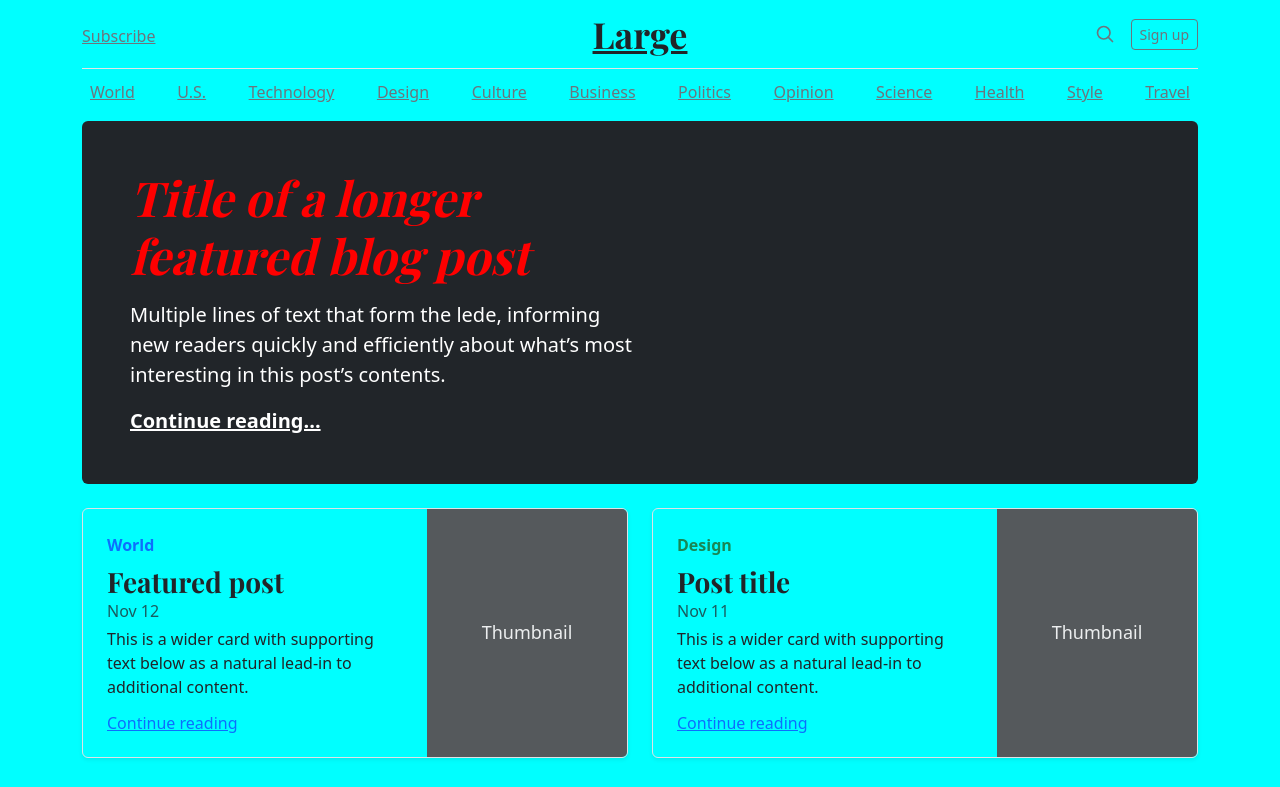
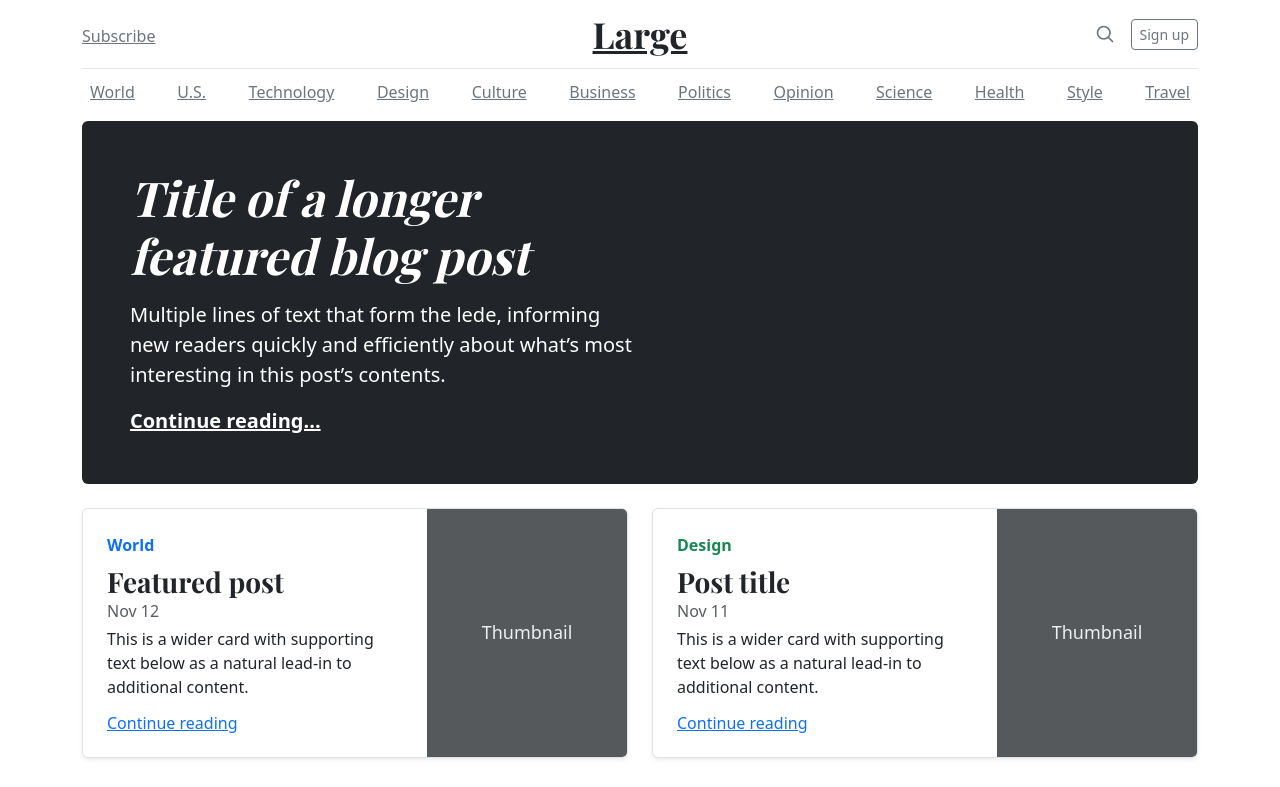
Before and after one commit to DiegoCassellis/BlogTest, a plain HTML site: page index.html in a window 1280 px wide. Shown: the top 787 px of the page. Drawn offline with nearby package versions, Linux system fonts and the light colour scheme.

Commit message:
Revert "Otro cambio al color de fondo"
This reverts commit 0df32da3fbc70b6bd909b35ad6d2bef20f0c75b1.

```diff
--- a/blog.css
+++ b/blog.css
@@ -1,12 +1,4 @@
 /* stylelint-disable selector-list-comma-newline-after */
-
-body {
-  background-color: aqua;
-}
-
-h1 {
-  color: red;
-}
 
 .blog-header {
   border-bottom: 1px solid #e5e5e5;
```
